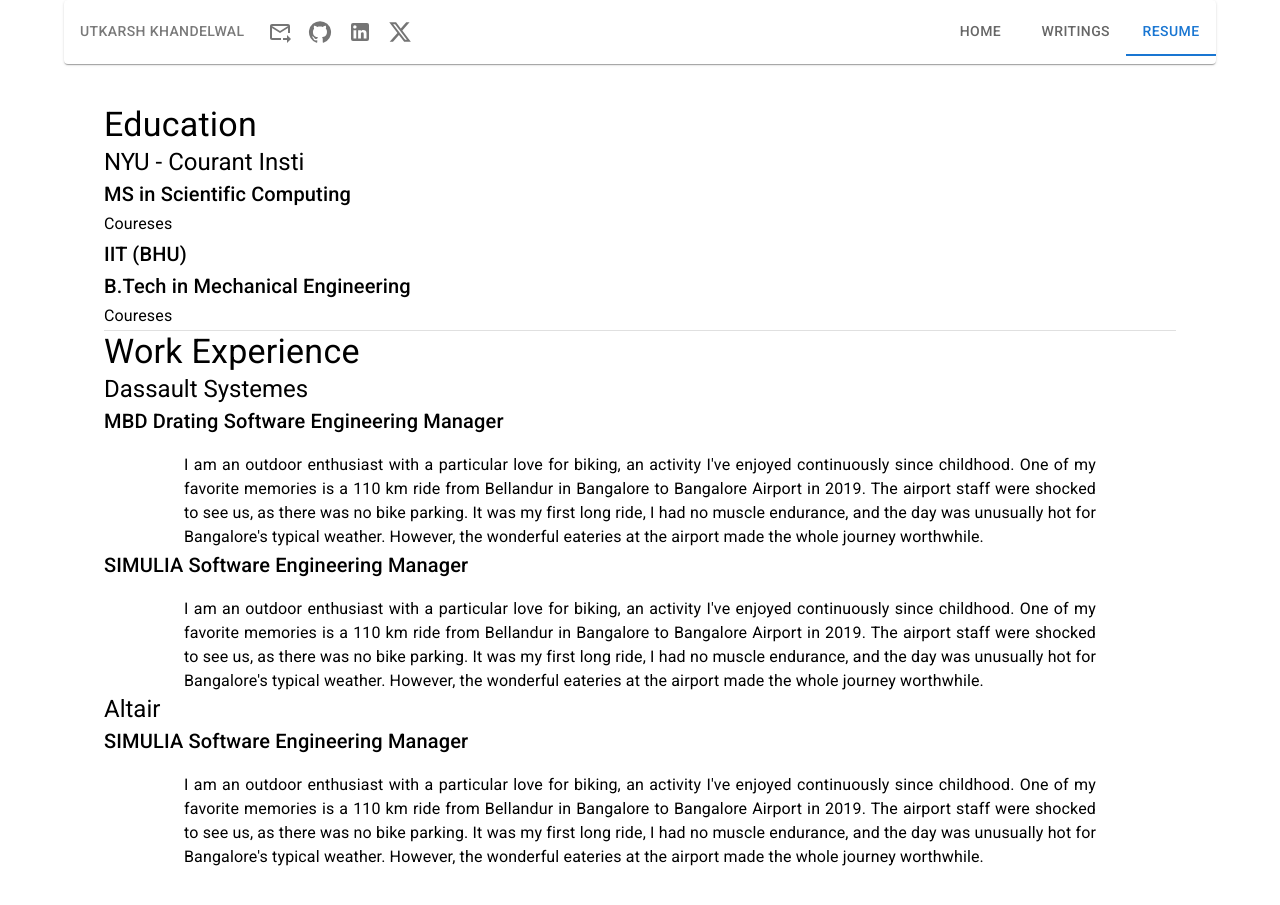
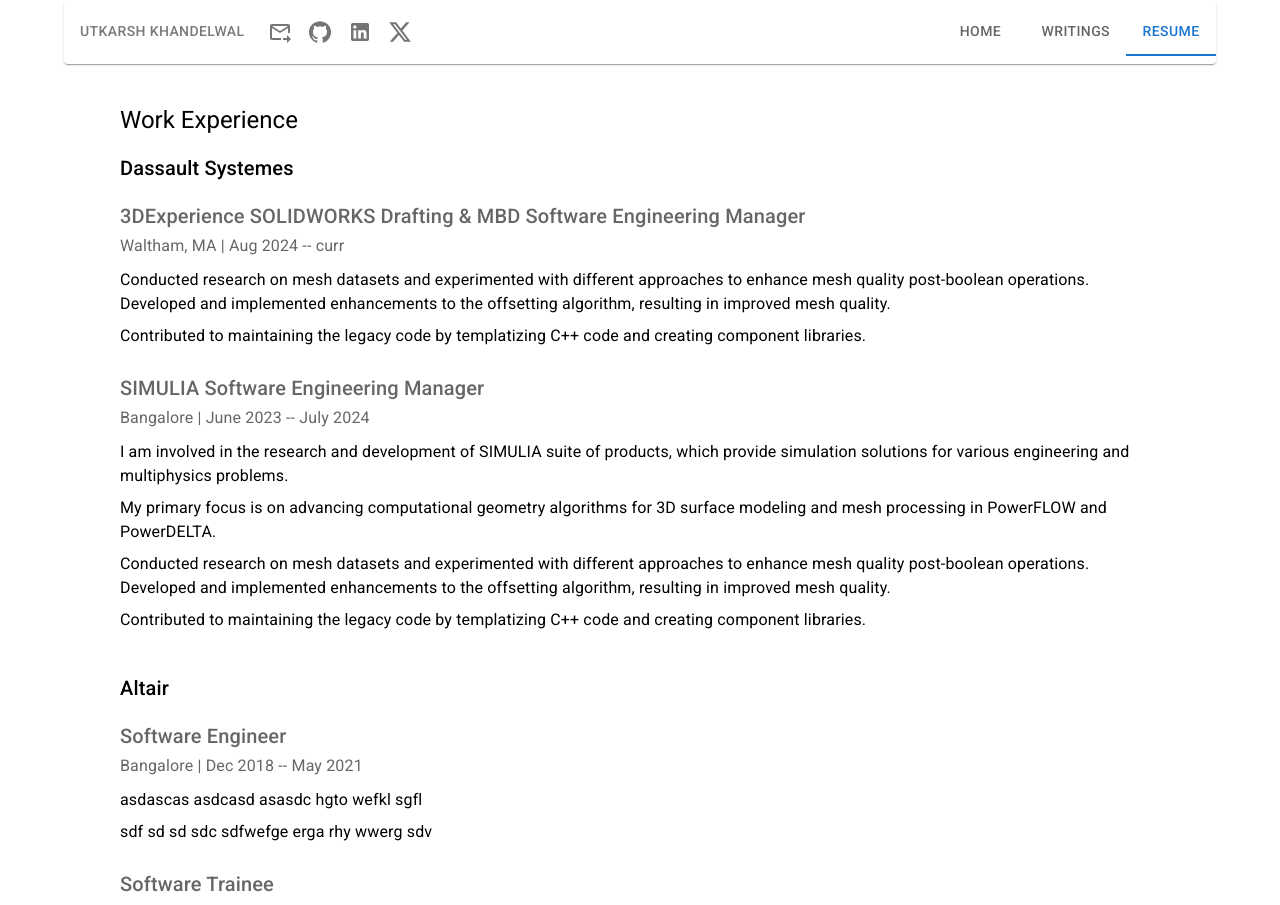
Before and after one commit to khandu-utkarsh/khandu-utkarsh.github.io, a Next.js app in the folder my-website/: page /resume in a window 1280 px wide. Shown: the top 905 px of the page. Built offline with nearby package versions, Linux system fonts and the light colour scheme.

Commit message:
Checkpointing the resume page color and sizes combination.

```diff
--- a/my-website/public/projectDetails.json
+++ b/my-website/public/projectDetails.json
@@ -63,5 +63,85 @@
         "keywords": ["distributed-systems", "golang", "raft", "erlang"],
         "link": "/"
       }
+    },
+    "resume": {
+        "workex" : {
+            "company1" : {
+                "name" : "Dassault Systemes",
+                "roles" : {
+                    "role1" : {
+                        "title" : "3DExperience SOLIDWORKS Drafting & MBD Software Engineering Manager",
+                        "startDate": "Aug 2024",
+                        "endDate": "curr",
+                        "desc": [
+                            "asdascas asdcasd asasdc hgto wefkl sgfl",
+                            "sdf sd sd sdc sdfwefge erga rhy wwerg  sdv"
+                        ]
+                    },
+                    "role2" : {
+                        "title" : "SIMULIA Software Engineering Manager",
+                        "startDate": "June 2023",
+                        "endDate": "July 2024",
+                        "desc": [
+                            "asfc sd lkth pifdg poasxc bndf sdw",
+                            "asdascas asdcasd sdasasdc hgto wefkl sgfl",
+                            "sdf sd sd sdc sdfwefge erga rhy wwerg  sdv"
+                        ]
+                    }
+                }
+            },
+            "company2" : {
+                "name" : "Altair",
+                "roles" : {
+                    "role1" : {
+                        "title" : "Software Engineer",
+                        "startDate": "Dec 2018",
+                        "endDate": "May 2021",
+                        "desc": [
+                            "asdascas asdcasd asasdc hgto wefkl sgfl",
+                            "sdf sd sd sdc sdfwefge erga rhy wwerg  sdv"
+                        ]
+                    },
+                    "role2" : {
+                        "title" : "Software Trainee",
+                        "startDate": "July 2018",
+                        "endDate": "Nov 2018",
+                        "desc": [
+                            "asfc sd lkth pifdg poasxc bndf sdw",
+                            "asdascas asdcasd sdasasdc hgto wefkl sgfl",
+                            "sdf sd sd sdc sdfwefge erga rhy wwerg  sdv"
+                        ]
+                    }
+                }
+            }
+        },
+        "education" : {
+            "college1" : {
+                "name" : "New York Univeristy",
+                "degree": "MS in Scientific Computing",
+                "startDate" : "Sept 2021",
+                "endDate" : "May 2023",
+                "coursesStudied": [
+                    "ml", "nme", "calc"
+                ],
+                "student jobs": [
+                    "TA for this in sdvsdv",
+                    "TA and Grader for dfbvd in adsfcasd"
+                ]
+            },
+            "college2" : {
+                "name" : "IIT (BHU) Varanasi",
+                "degree": "MS in Scientific Computing",
+                "startDate" : "Sept 2021",
+                "endDate" : "May 2023",
+                "coursesStudied": [
+                    "ml", "nme", "calc"
+                ],
+                "student jobs": [
+                    "TA for this in sdvsdv",
+                    "TA and Grader for dfbvd in adsfcasd"
+                ]
+            }
+        }
     }
   }
--- a/my-website/src/app/page.tsx
+++ b/my-website/src/app/page.tsx
@@ -8,7 +8,7 @@
 
 export default function Home() {
   return (
-      <Box sx={{}}>
+      <Box sx={{backgroundColor: ""}}>
         <Typography variant="body1" align="justify">
           Hi, I'm <b>Utkarsh Khandelwal</b>, an engineer and wannabe mathematician.
         </Typography>
--- a/my-website/src/app/resume/page.tsx
+++ b/my-website/src/app/resume/page.tsx
@@ -1,62 +1,214 @@
+"use client"
+
+const resume = {
+  "workex" : {
+      "company1" : {
+          "name" : "Dassault Systemes",
+          "roles" : {
+              "role1" : {
+                  "title" : "3DExperience SOLIDWORKS Drafting & MBD Software Engineering Manager",
+                  "location": "Waltham, MA",
+                  "startDate": "Aug 2024",
+                  "endDate": "curr",
+                  "desc": [
+                    "Conducted research on mesh datasets and experimented with different approaches to enhance mesh quality post-boolean operations. Developed and implemented enhancements to the offsetting algorithm, resulting in improved mesh quality.",
+                    "Contributed to maintaining the legacy code by templatizing C++ code and creating component libraries."
+                  ]
+              },
+              "role2" : {
+                  "title" : "SIMULIA Software Engineering Manager",
+                  "location": "Bangalore",
+                  "startDate": "June 2023",
+                  "endDate": "July 2024",
+                  "desc": [
+                    "I am involved in the research and development of SIMULIA suite of products, which provide simulation solutions for various engineering and multiphysics problems.",
+                    "My primary focus is on advancing computational geometry algorithms for 3D surface modeling and mesh processing in PowerFLOW and PowerDELTA.",
+                    "Conducted research on mesh datasets and experimented with different approaches to enhance mesh quality post-boolean operations. Developed and implemented enhancements to the offsetting algorithm, resulting in improved mesh quality.",
+                    "Contributed to maintaining the legacy code by templatizing C++ code and creating component libraries."
+                  ]
+              }
+          }
+      },
+      "company2" : {
+          "name" : "Altair",
+          "roles" : {
+              "role1" : {
+                  "title" : "Software Engineer",
+                  "location": "Bangalore",
+                  "startDate": "Dec 2018",
+                  "endDate": "May 2021",
+                  "desc": [
+                      "asdascas asdcasd asasdc hgto wefkl sgfl",
+                      "sdf sd sd sdc sdfwefge erga rhy wwerg  sdv"
+                  ]
+              },
+              "role2" : {
+                  "title" : "Software Trainee",
+                  "location": "Bangalore",
+                  "startDate": "July 2018",
+                  "endDate": "Nov 2018",
+                  "desc": [
+                      "asfc sd lkth pifdg poasxc bndf sdw",
+                      "asdascas asdcasd sdasasdc hgto wefkl sgfl",
+                      "sdf sd sd sdc sdfwefge erga rhy wwerg  sdv"
+                  ]
+              }
+          }
+      }
+  },
+  "education" : {
+      "college1" : {
+          "name" : "New York Univeristy",
+          "degree": "MS in Scientific Computing",
+          "startDate" : "Sept 2021",
+          "endDate" : "May 2023",
+          "coursesStudied": [
+              "ml", "nme", "calc"
+          ],
+          "student jobs": [
+              "TA for this in sdvsdv",
+              "TA and Grader for dfbvd in adsfcasd"
+          ]
+      },
+      "college2" : {
+          "name" : "IIT (BHU) Varanasi",
+          "degree": "MS in Scientific Computing",
+          "startDate" : "Sept 2021",
+          "endDate" : "May 2023",
+          "coursesStudied": [
+              "ml", "nme", "calc"
+          ],
+          "student jobs": [
+              "TA for this in sdvsdv",
+              "TA and Grader for dfbvd in adsfcasd"
+          ]
+      }
+  }
+}
+
+
+
 import { Typography, Box, Divider} from '@mui/material';
 import '@fontsource/roboto/300.css';
 import '@fontsource/roboto/400.css';
 import '@fontsource/roboto/500.css';
 import '@fontsource/roboto/700.css';
+import { Children, useEffect, useState } from 'react';
+import CircleIcon from '@mui/icons-material/Circle';
+
+type RoleAndDescriptionProps = {
+  roleHeading: string;
+  location: string;
+  startDate: string;
+  endDate: string;
+  roleDesc: string[];
+};
+function RoleAndDescription({roleHeading, location, startDate, endDate, roleDesc} : RoleAndDescriptionProps) {
+  return (
+    <Box sx={{paddingBottom: 2}}>
+    <Typography variant="h6" color="text.secondary" sx={{backgroundColor: ""}}> {roleHeading}</Typography>
+    <Typography variant="subtitle1" color="text.secondary" sx={{ paddingBottom: 1, backgroundColor: ""}}> {location} | {startDate} -- {endDate}</Typography>
+    {roleDesc.map((duty, index) => (
+      <Typography key={index} sx={{paddingBottom: 1, backgroundColor: ""}}>
+        {/* <CircleIcon fontSize='inherit' color='inherit'/> */}
+        {duty}
+      </Typography>
+    ))}
+    </Box>
+  )
+}
+
+type CompanyInfoProps = {
+  companyName: string;
+  location: string;
+}
+function CompanyInfo({companyName, location, children} : React.PropsWithChildren<CompanyInfoProps>) {
+  return (
+    <Box sx={{backgroundColor: "", paddingBottom: 2}}>
+    <Typography variant="h6" sx={{paddingBottom: 2}}>{companyName}</Typography>
+      <Box sx={{}}>
+      {children}
+      </Box>
+
+    </Box>
+  )
+}
 
 
-//Add section wise nativagation menu on the side.
+
+export default function Resume() {
+
+  const [content, setContent] = useState(null);
+
+  useEffect(() => {
+    // Fetch the JSON file from the public directory
+    fetch("/projectDetails.json")
+    .then((response) => {
+        if (!response.ok) {
+            throw new Error("Failed to fetch projects");
+        }
+        return response.json();
+    })
+    .then((data) => {
+      setContent(data.resume); // Update state with fetched data
+    })
+    .catch((error) => {
+    console.error("Error fetching projects:", error);
+    });
+}, []);
+
+  return (
+      <Box sx={{ backgroundColor: "", paddingLeft: 2, paddingRight: 2}}>
 
 
-export default function Home() {
-  return (
-      <Box sx={{ backgroundColor: "" }}>
-        <Typography variant="h4">
-            Education
+      <Box sx={{paddingBottom: 2}}>
+          <Typography variant="h5" sx={{paddingBottom: 2}}>
+            Work Experience
+          </Typography>
+          <CompanyInfo companyName={resume.workex.company1.name} location="">
+            <RoleAndDescription roleHeading={resume.workex.company1.roles.role1.title}
+                                location={resume.workex.company1.roles.role1.location}
+                                startDate={resume.workex.company1.roles.role1.startDate}
+                                endDate={resume.workex.company1.roles.role1.endDate}
+                                roleDesc={resume.workex.company1.roles.role1.desc} />
+            <RoleAndDescription roleHeading={resume.workex.company1.roles.role2.title}
+                                          location={resume.workex.company1.roles.role2.location}
+                                          startDate={resume.workex.company1.roles.role2.startDate}
+                                          endDate={resume.workex.company1.roles.role2.endDate}
+
+            roleDesc={resume.workex.company1.roles.role2.desc} />
+          </CompanyInfo>
+
+          <CompanyInfo companyName={resume.workex.company2.name} location="">
+            <RoleAndDescription roleHeading={resume.workex.company2.roles.role1.title}
+                                            location={resume.workex.company2.roles.role1.location}
+                                            startDate={resume.workex.company2.roles.role1.startDate}
+                                            endDate={resume.workex.company2.roles.role1.endDate}
+            roleDesc={resume.workex.company2.roles.role1.desc} />
+            <RoleAndDescription roleHeading={resume.workex.company2.roles.role2.title}
+                                                        location={resume.workex.company2.roles.role2.location}
+                                                        startDate={resume.workex.company2.roles.role2.startDate}
+                                                        endDate={resume.workex.company2.roles.role2.endDate}
+            roleDesc={resume.workex.company2.roles.role2.desc} />
+          </CompanyInfo>
+        </Box>
+
+      <Divider/>
+
+      <Box sx={{paddingBottom: 2}}>
+        <Typography variant="h5" sx={{paddingBottom: 2}}>
+          Education
         </Typography>
+        <Typography variant="h6">New York Univeristy- Courant Institute of Mathematical Sciences</Typography>
+        <Typography sx={{ paddingBottom: 1, color: 'text.secondary', mb: 1.5, backgroundColor: ""}}> M.S. in Scientific Computing, 2021 -- 2023</Typography>
+        {/* <Typography variant="subtitle1">Coureses</Typography>  */}
 
-        <Typography variant="h5">NYU - Courant Insti</Typography>
-        <Typography variant="h6">MS in Scientific Computing</Typography>
-        <Typography variant="subtitle1">Coureses</Typography>
+        <Typography variant="h6">Indian Institute of Technology (BHU) Varanasi</Typography>
+        <Typography sx={{ paddingBottom: 1, color: 'text.secondary', mb: 1.5, backgroundColor: ""}}> B.Tech. in Mechanical Engineering, 2014 -- 2018</Typography>
+          {/* <Typography variant="subtitle1">Coureses</Typography>  */}
 
-        <Typography variant="h6">IIT (BHU)</Typography>
-        <Typography variant="h6">B.Tech in Mechanical Engineering</Typography>
-        <Typography variant="subtitle1">Coureses</Typography>
+      </Box>
 
-        <Divider/>
-        <Typography variant="h4">
-            Work Experience
-        </Typography>
-
-        <Typography variant="h5">Dassault Systemes</Typography>
-        <Typography variant="h6">MBD Drating Software Engineering Manager</Typography>
-        <Typography variant="body1" align="justify" sx={{ paddingTop: 2, paddingLeft: 10, paddingRight: 10 }}>
-          I am an outdoor enthusiast with a particular love for biking, an activity I've enjoyed continuously since
-          childhood. One of my favorite memories is a 110 km ride from Bellandur in Bangalore to Bangalore Airport in 2019.
-          The airport staff were shocked to see us, as there was no bike parking. It was my first long ride, I had
-          no muscle endurance, and the day was unusually hot for Bangalore's typical weather. However, the wonderful
-          eateries at the airport made the whole journey worthwhile.
-        </Typography>
-
-        <Typography variant="h6">SIMULIA Software Engineering Manager</Typography>
-        <Typography variant="body1" align="justify" sx={{ paddingTop: 2, paddingLeft: 10, paddingRight: 10 }}>
-          I am an outdoor enthusiast with a particular love for biking, an activity I've enjoyed continuously since
-          childhood. One of my favorite memories is a 110 km ride from Bellandur in Bangalore to Bangalore Airport in 2019.
-          The airport staff were shocked to see us, as there was no bike parking. It was my first long ride, I had
-          no muscle endurance, and the day was unusually hot for Bangalore's typical weather. However, the wonderful
-          eateries at the airport made the whole journey worthwhile.
-        </Typography>
-
-
-        <Typography variant="h5">Altair</Typography>
-        <Typography variant="h6">SIMULIA Software Engineering Manager</Typography>
-        <Typography variant="body1" align="justify" sx={{ paddingTop: 2, paddingLeft: 10, paddingRight: 10 }}>
-          I am an outdoor enthusiast with a particular love for biking, an activity I've enjoyed continuously since
-          childhood. One of my favorite memories is a 110 km ride from Bellandur in Bangalore to Bangalore Airport in 2019.
-          The airport staff were shocked to see us, as there was no bike parking. It was my first long ride, I had
-          no muscle endurance, and the day was unusually hot for Bangalore's typical weather. However, the wonderful
-          eateries at the airport made the whole journey worthwhile.
-        </Typography>
       </Box>
   );
 }
--- a/my-website/src/components/Header.tsx
+++ b/my-website/src/components/Header.tsx
@@ -109,7 +109,6 @@
 export default function NavTabs() {
 
     const currPathname = usePathname()
-    console.log("Current Pathname: ", currPathname)
     //!I got this size from the chrome responsive design tool. It started looking too cramped up at that size.
     const isMobile = useMediaQuery('(max-width:899px)');
     const [drawerOpen, setDrawerOpen] = React.useState(false);
```
Also changed, not shown: my-website/src/app/writings/page.tsx (+0 -16 lines).
